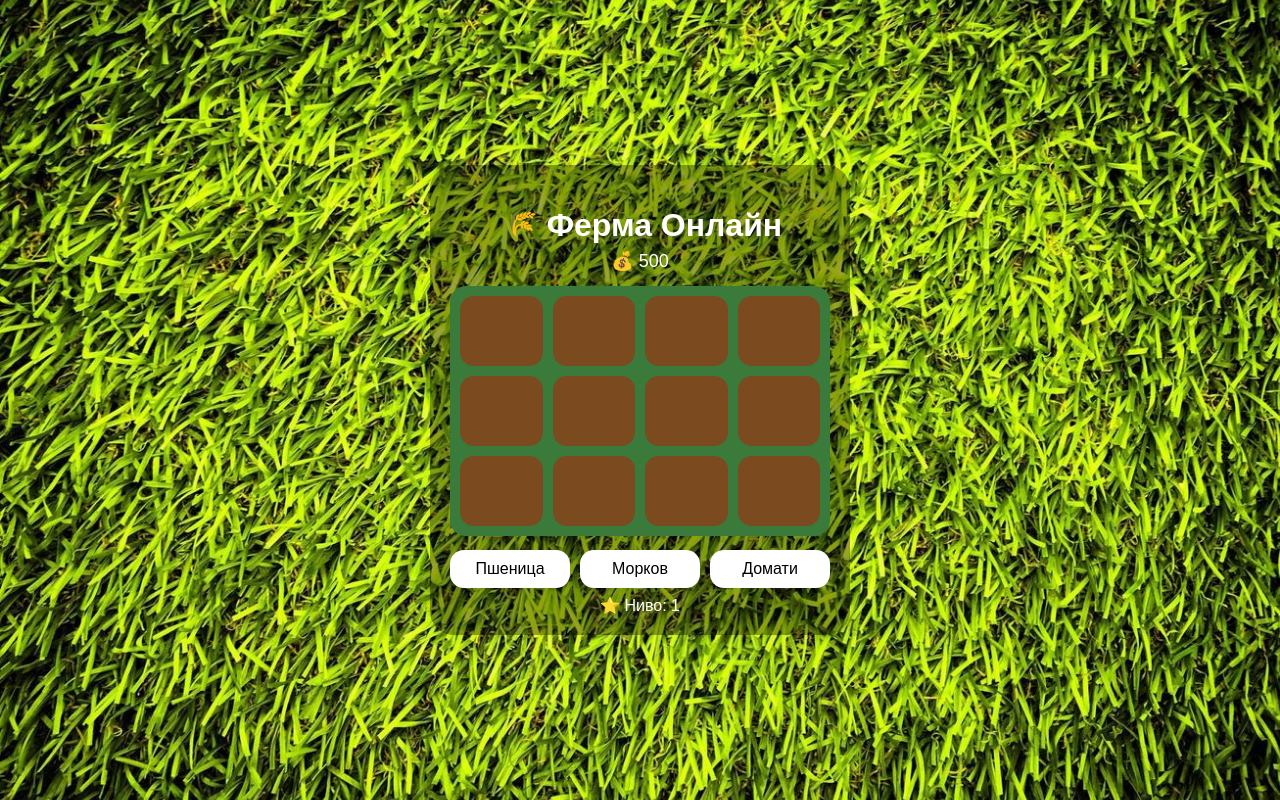
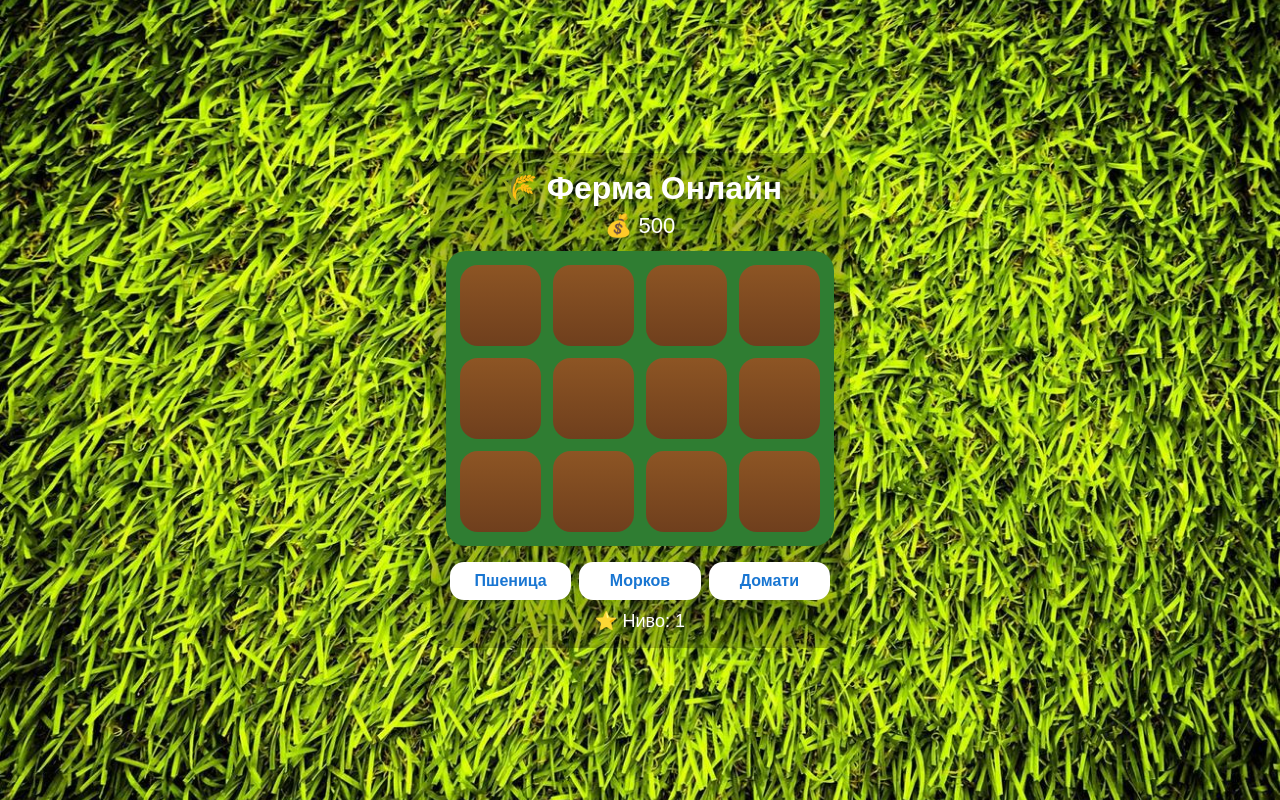
Before and after one commit to monkatasw-spec/farm-gameee, a plain HTML site: page index.html in a window 1280 px wide. Drawn offline with Linux system fonts and the light colour scheme.

Commit message:
Refactor HTML and CSS for layout improvements

```diff
--- a/index.html
+++ b/index.html
@@ -6,99 +6,128 @@
 <title>Ферма Онлайн</title>
 
 <style>
-* { box-sizing: border-box; font-family: Arial, sans-serif; }
+/* ===== RESET ===== */
+* {
+  box-sizing: border-box;
+  margin: 0;
+  padding: 0;
+  font-family: Arial, sans-serif;
+}
 
+/* ===== BODY / ФОН ===== */
 body {
-  margin: 0;
   min-height: 100vh;
-  background: url("grass.JPG") center/cover no-repeat fixed;
+  background: url("grass.JPG") no-repeat center center fixed;
+  background-size: cover;
   display: flex;
   justify-content: center;
   align-items: center;
 }
 
+/* ===== ОСНОВЕН ПАНЕЛ ===== */
 .game {
-  background: rgba(0,0,0,0.35);
-  border-radius: 24px;
-  padding: 20px;
   width: 95%;
   max-width: 420px;
+  background: rgba(0,0,0,0.25);
+  border-radius: 24px;
+  padding: 16px;
 }
 
-h1 {
+/* ===== HEADER ===== */
+.header {
+  text-align: center;
   color: white;
-  text-align: center;
+  margin-bottom: 12px;
+}
+
+.header h1 {
+  font-size: 32px;
   margin-bottom: 6px;
 }
 
-.stats {
-  color: #fff;
-  text-align: center;
-  margin-bottom: 14px;
-  font-size: 18px;
+.money {
+  font-size: 22px;
 }
 
+/* ===== ПОЛЕ ===== */
+.field {
+  background: #2f7d32;
+  border-radius: 20px;
+  padding: 14px;
+}
+
+/* ===== GRID ===== */
 .grid {
   display: grid;
   grid-template-columns: repeat(4, 1fr);
-  gap: 10px;
-  background: #3a7a3a;
-  padding: 10px;
-  border-radius: 16px;
+  gap: 12px;
 }
 
+/* ===== ПАРЦЕЛ ===== */
 .plot {
-  background: #7b4a1f;
-  border-radius: 14px;
-  height: 70px;
+  width: 100%;
+  aspect-ratio: 1 / 1;
+  background: linear-gradient(#8d5524, #6f3f1d);
+  border-radius: 18px;
   display: flex;
+  justify-content: center;
   align-items: center;
-  justify-content: center;
-  font-size: 34px;
+  font-size: 36px;
   cursor: pointer;
-  transition: transform 0.2s;
+  user-select: none;
+  transition: transform 0.15s ease;
 }
 
-.plot:hover { transform: scale(1.05); }
+.plot:active {
+  transform: scale(0.94);
+}
 
+/* ===== БУТОНИ ===== */
 .controls {
   display: flex;
-  gap: 10px;
-  margin-top: 14px;
+  justify-content: space-between;
+  margin-top: 16px;
 }
 
 .controls button {
   flex: 1;
+  margin: 0 4px;
+  padding: 10px;
+  font-size: 16px;
   border: none;
   border-radius: 14px;
-  padding: 10px;
-  font-size: 16px;
+  background: white;
+  color: #1976d2;
+  font-weight: bold;
   cursor: pointer;
 }
 
-button.wheat { background: #fff; }
-button.carrot { background: #fff; }
-button.tomato { background: #fff; }
-
+/* ===== НИВО ===== */
 .level {
   text-align: center;
-  color: #fff;
-  margin-top: 8px;
+  color: white;
+  margin-top: 10px;
+  font-size: 18px;
 }
 </style>
 </head>
 
 <body>
+
 <div class="game">
-  <h1>🌾 Ферма Онлайн</h1>
-  <div class="stats">💰 <span id="money">500</span></div>
+  <div class="header">
+    <h1>🌾 Ферма Онлайн</h1>
+    <div class="money">💰 <span id="money">500</span></div>
+  </div>
 
-  <div class="grid" id="grid"></div>
+  <div class="field">
+    <div class="grid" id="grid"></div>
+  </div>
 
   <div class="controls">
-    <button class="wheat" onclick="selectCrop('🌾', 10, 5000)">Пшеница</button>
-    <button class="carrot" onclick="selectCrop('🥕', 20, 8000)">Морков</button>
-    <button class="tomato" onclick="selectCrop('🍅', 30, 12000)">Домати</button>
+    <button onclick="selectCrop('🌾', 5)">Пшеница</button>
+    <button onclick="selectCrop('🥕', 8)">Морков</button>
+    <button onclick="selectCrop('🍅', 12)">Домати</button>
   </div>
 
   <div class="level">⭐ Ниво: <span id="level">1</span></div>
@@ -109,82 +138,57 @@ const grid = document.getElementById("grid");
 const moneyEl = document.getElementById("money");
 const levelEl = document.getElementById("level");
 
-let money = parseInt(localStorage.getItem("money")) || 500;
-let level = parseInt(localStorage.getItem("level")) || 1;
-let selected = null;
+let money = 500;
+let level = 1;
+let selectedCrop = null;
+let selectedCost = 0;
 
-moneyEl.textContent = money;
-levelEl.textContent = level;
+const plots = [];
 
-const plots = JSON.parse(localStorage.getItem("plots")) || [];
-
-function save() {
-  localStorage.setItem("money", money);
-  localStorage.setItem("level", level);
-  localStorage.setItem("plots", JSON.stringify(plots));
+// създаване на полета
+for (let i = 0; i < 12; i++) {
+  const plot = document.createElement("div");
+  plot.className = "plot";
+  plot.dataset.state = "empty";
+  plot.onclick = () => handlePlot(plot);
+  grid.appendChild(plot);
+  plots.push(plot);
 }
 
-function selectCrop(icon, price, time) {
-  selected = { icon, price, time };
+function selectCrop(crop, cost) {
+  selectedCrop = crop;
+  selectedCost = cost;
 }
 
-function createPlot(i) {
-  const div = document.createElement("div");
-  div.className = "plot";
+function handlePlot(plot) {
+  if (plot.dataset.state === "empty" && selectedCrop && money >= selectedCost) {
+    money -= selectedCost;
+    moneyEl.textContent = money;
+    plot.textContent = "⏳";
+    plot.dataset.state = "growing";
 
-  const data = plots[i];
-
-  if (data) {
-    if (Date.now() >= data.ready) {
-      div.textContent = data.icon;
-      div.onclick = () => harvest(i);
-    } else {
-      div.textContent = "⏳";
-    }
-  } else {
-    div.onclick = () => plant(i);
+    setTimeout(() => {
+      plot.textContent = selectedCrop;
+      plot.dataset.state = "ready";
+    }, 3000);
   }
-
-  grid.appendChild(div);
+  else if (plot.dataset.state === "ready") {
+    plot.textContent = "";
+    plot.dataset.state = "empty";
+    money += 15;
+    moneyEl.textContent = money;
+    checkLevel();
+  }
 }
 
-function plant(i) {
-  if (!selected) return;
-  if (money < selected.price) return alert("Нямаш пари!");
-
-  money -= selected.price;
-  moneyEl.textContent = money;
-
-  plots[i] = {
-    icon: selected.icon,
-    ready: Date.now() + selected.time
-  };
-
-  save();
-  render();
-}
-
-function harvest(i) {
-  money += 50;
-  moneyEl.textContent = money;
-  delete plots[i];
-
-  if (money >= level * 300) {
-    level++;
+function checkLevel() {
+  const newLevel = Math.floor(money / 200) + 1;
+  if (newLevel !== level) {
+    level = newLevel;
     levelEl.textContent = level;
   }
+}
+</script>
 
-  save();
-  render();
-}
-
-function render() {
-  grid.innerHTML = "";
-  for (let i = 0; i < 12; i++) createPlot(i);
-}
-
-setInterval(render, 1000);
-render();
-</script>
 </body>
 </html>
```
